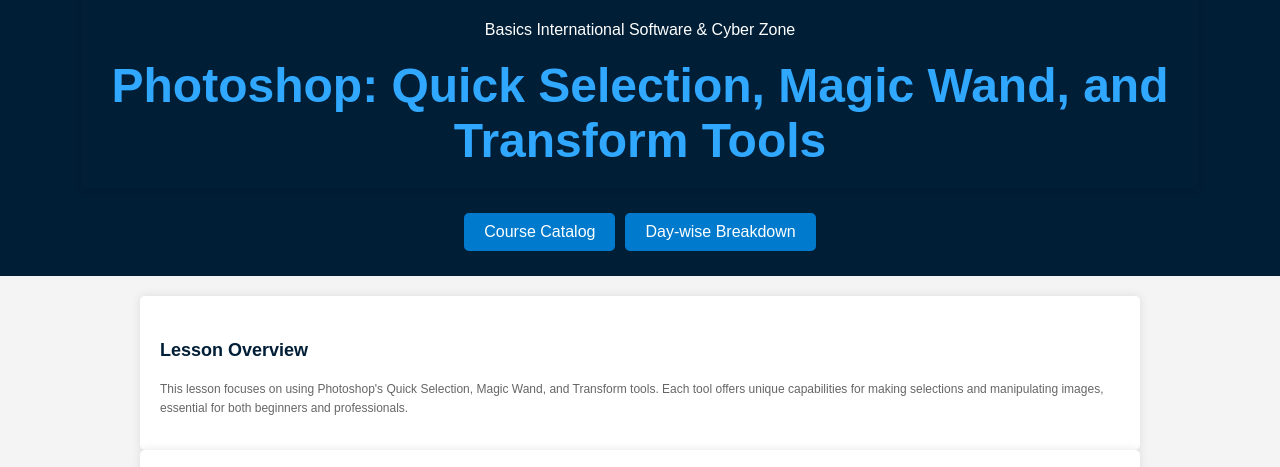
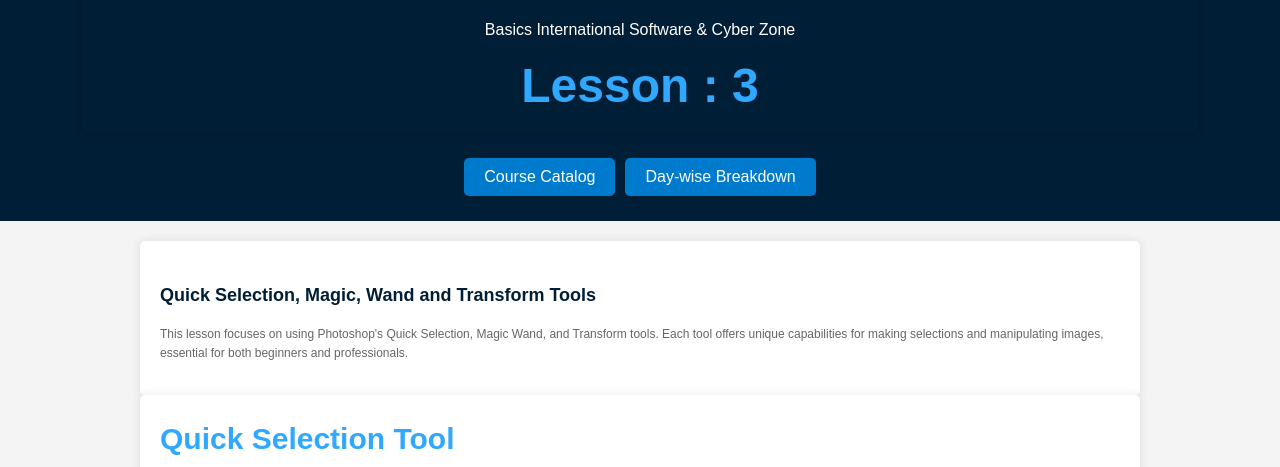
Before and after one commit to shktmnr/photoshop, a plain HTML site: page psw1d3.html in a window 1280 px wide. Shown: the part 278-745 px from the top of the page. Drawn offline with Linux system fonts and the light colour scheme.

Commit message:
Update psw1d3.html

```diff
--- a/psw1d3.html
+++ b/psw1d3.html
@@ -92,7 +92,7 @@
             <img src="logo.png" alt="Logo" class="logo">
         </div>
         <p class="intro" style="color:white;">Basics International Software & Cyber Zone</p>
-        <h1>Photoshop: Quick Selection, Magic Wand, and Transform Tools</h1>
+        <h1>Lesson : 3 </h1>
     </div>
 
     <div class="button-container">
@@ -104,7 +104,7 @@
 <!-- Lesson Content -->
 <section class="overview">
     <div class="container">
-        <h2>Lesson Overview</h2>
+        <h2>Quick Selection, Magic, Wand and Transform Tools</h2>
         <p>This lesson focuses on using Photoshop's Quick Selection, Magic Wand, and Transform tools. Each tool offers unique capabilities for making selections and manipulating images, essential for both beginners and professionals.</p>
     </div>
 </section>
```
